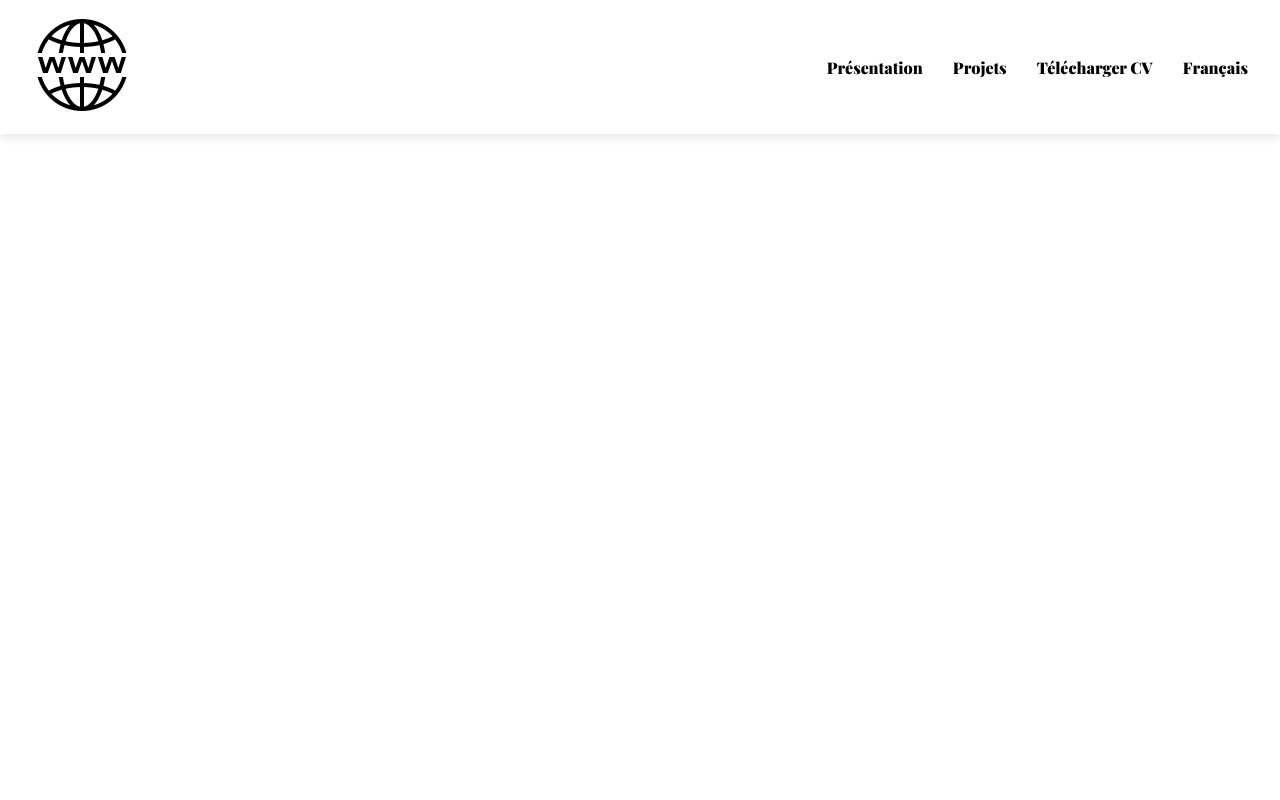
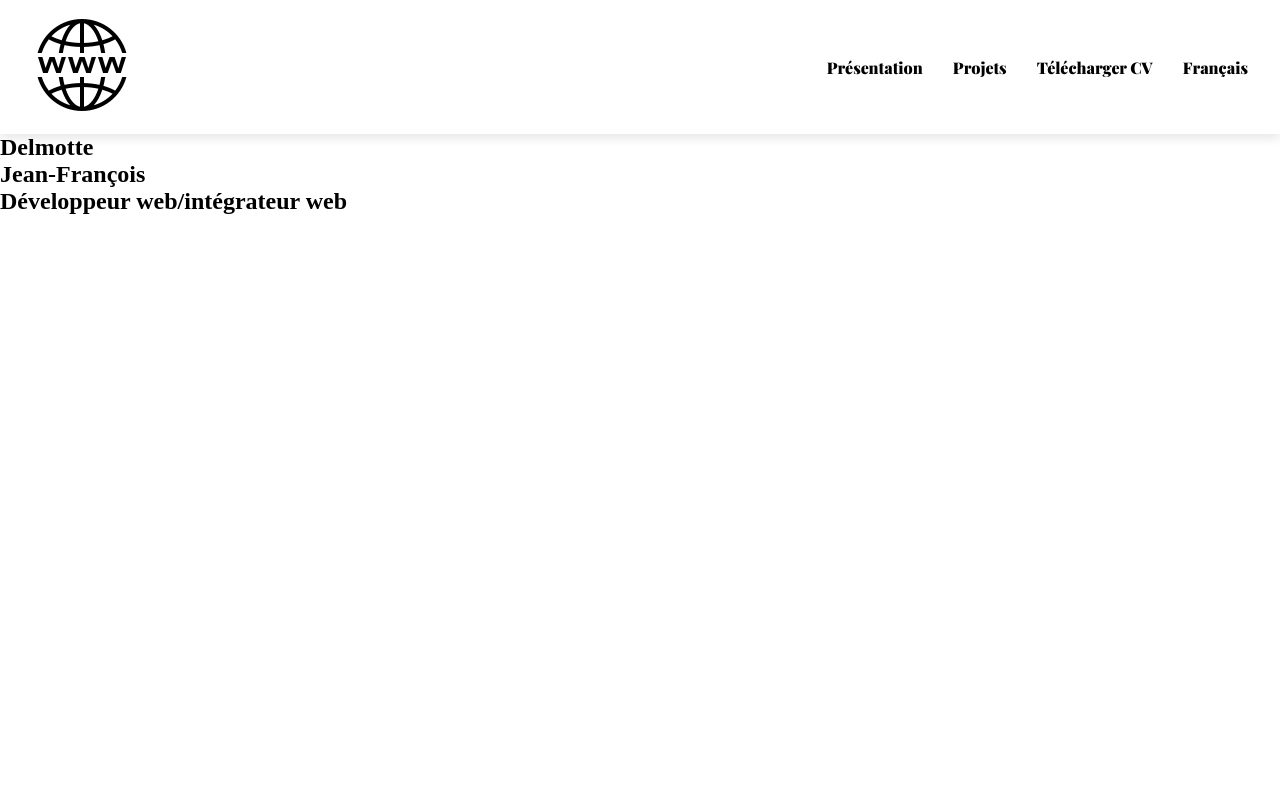
Before and after one commit to jeff397/portfolio, a React (Vite) app in the folder portfolio/: page / in a window 1280 px wide. Shown: the top 800 px of the page. Built offline with nearby package versions, Linux system fonts and the light colour scheme; a web font is replaced by a local one.

Commit message:
correction du style global

```diff
--- a/portfolio/src/index.css
+++ b/portfolio/src/index.css
@@ -9,9 +9,3 @@ body {
   width: 100%;
   height: 100%;
 }
-
-main {
-  margin-top: 100vh;
-  text-align: center;
-  color: black;
-}
```
